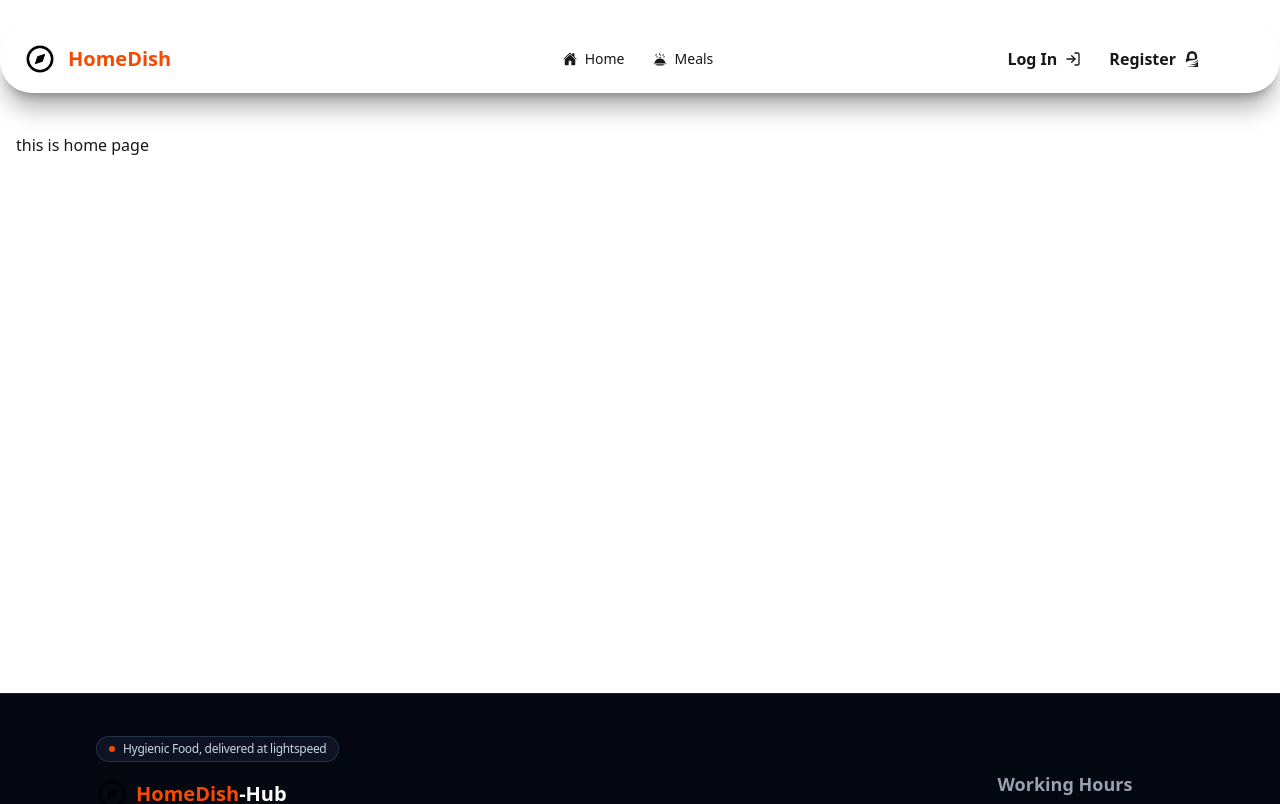
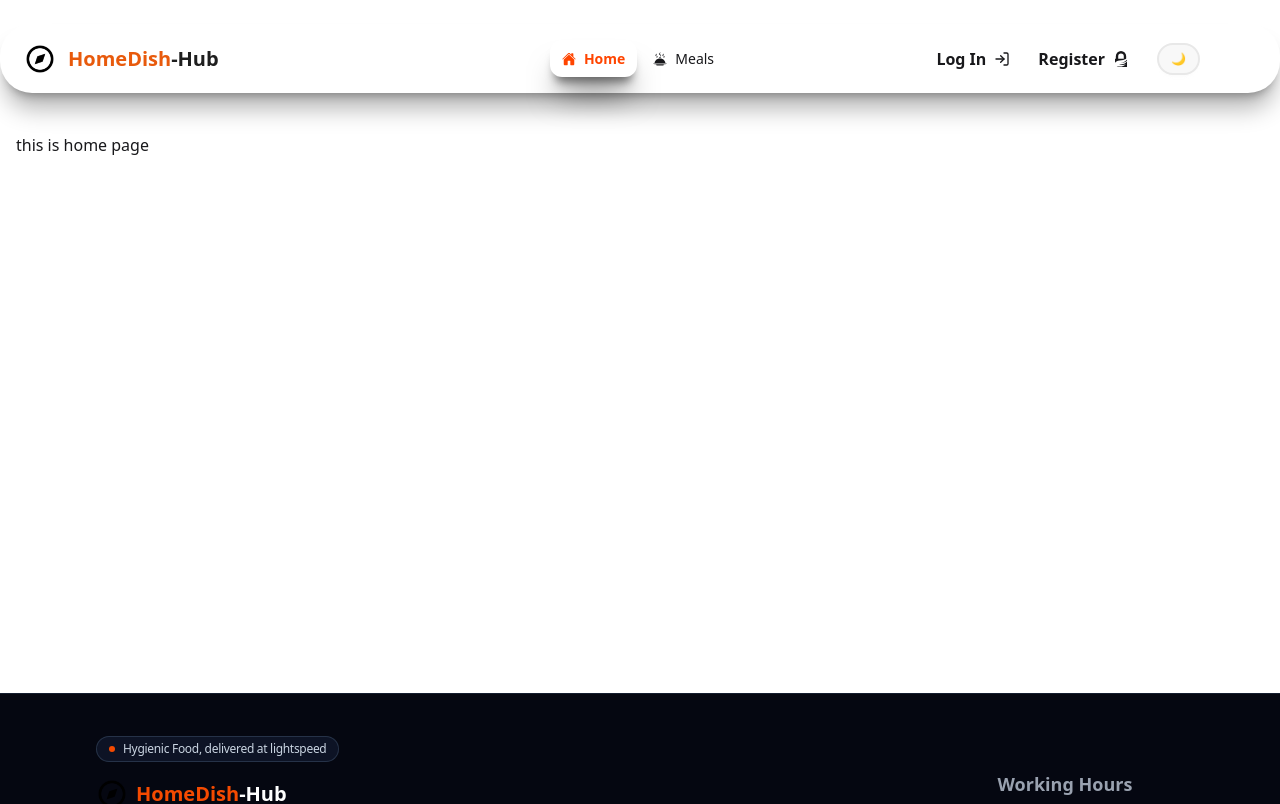
Before and after one commit to Im-TanjilHassan/homedish-hub-client, a React (Vite) app: page / in a window 1280 px wide. Shown: the top 804 px of the page. Built offline with nearby package versions, Linux system fonts and the light colour scheme; no server answers.

Commit message:
toggle theme functionalty added with localStorage

```diff
--- a/index.html
+++ b/index.html
@@ -1,5 +1,5 @@
 <!doctype html>
-<html lang="en">
+<html lang="en" data-theme="dark">
   <head>
     <meta charset="UTF-8" />
     <link rel="icon" type="image/svg+xml" href="/vite.svg" />
--- a/src/components/Navbar.jsx
+++ b/src/components/Navbar.jsx
@@ -6,6 +6,7 @@ import { SiGnuprivacyguard } from "react-icons/si";
 import logo from '../assets/logo.png'
 import { useContext } from "react";
 import { AuthContext } from "../providers/AuthProvider";
+import ThemeToggle from "./ThemeToggle";
 
 const Navbar = () => {
   const {user, loading, logOut} = useContext(AuthContext)
@@ -75,9 +76,9 @@ const Navbar = () => {
         <div className="flex justify-center items-center gap-3">
           <img src={logo} className="w-8 h-8" alt="" />
 
-          <a className="text-xl font-bold text-orange-600">
+          <a className="text-xl font-bold text-primary">
             HomeDish
-            <span className="text-white">-Hub</span>
+            <span className="text-neutral-content">-Hub</span>
           </a>
         </div>
       </div>
@@ -126,11 +127,12 @@ const Navbar = () => {
             </Link>
             <Link
               to="/register"
-              className="flex justify-center items-center gap-2 transition delay-150 ease-in-out hover:-translate-y-1 hover:scale-100 cursor-pointer font-bold"
+              className="flex justify-center items-center gap-2 transition delay-150 ease-in-out hover:-translate-y-1 hover:scale-100 cursor-pointer font-bold "
             >
               <button className="cursor-pointer">Register</button>
               <SiGnuprivacyguard />
             </Link>
+            <ThemeToggle></ThemeToggle>
           </div>
         )}
       </div>
--- /dev/null
+++ b/src/components/ThemeToggle.jsx
@@ -0,0 +1,29 @@
+import React, { useEffect, useState } from "react";
+
+const ThemeToggle = () => {
+  const [theme, setTheme] = useState(() => {
+    const savedTheme = localStorage.getItem("theme");
+    return savedTheme ? savedTheme : "light";
+  });
+
+  useEffect(() => {
+    document.documentElement.setAttribute("data-theme", theme);
+    localStorage.setItem("theme", theme);
+  }, [theme]);
+
+  const handleToggle = () => {
+    const newTheme = theme === "light" ? "dark" : "light";
+    setTheme(newTheme);
+  };
+
+  return (
+    <button
+      onClick={handleToggle}
+      className="btn btn-sm border-2 rounded-full text-primary-content"
+    >
+      {theme === "light" ? "🌙" : "☀️"}
+    </button>
+  );
+};
+
+export default ThemeToggle;
--- a/src/index.css
+++ b/src/index.css
@@ -1,2 +1,45 @@
 @import "tailwindcss";
 @plugin "daisyui";
+
+@plugin "daisyui/theme" {
+    name: "light";
+    default: true;
+    color-scheme: light;
+
+    --color-base-100: #ffffff;
+        --color-base-200: #f8f8f8;
+        --color-base-300: #eeeeee;
+
+        --color-primary: #e85a0c;
+        --color-primary-content: #ffffff;
+
+        --color-accent: #d97706;
+
+        --color-neutral: #f2f2f2;
+        --color-neutral-content: #1f1f1f;
+
+}
+
+@plugin "daisyui/theme" {
+    name: "dark";
+    color-scheme: dark;
+
+    --color-base-100: #0d0a09;
+        --color-base-200: #1a140f;
+        --color-base-300: #251d16;
+
+        --color-primary: #ff4500;
+        --color-primary-content: #ffffff;
+
+        --color-accent: #f59e0b;
+
+        --color-neutral: #2a231d;
+        --color-neutral-content: #ffffff;
+}
+
+.active{
+    color: #ff4500;
+    box-shadow: 0 25px 30px -9px rgba(0, 0, 0, 0.5),
+            0 10px 10px -5px rgba(0, 0, 0, 0.5);
+            font-weight: bold;
+}
--- a/src/layouts/mainLayout/MainLayout.jsx
+++ b/src/layouts/mainLayout/MainLayout.jsx
@@ -1,4 +1,4 @@
-import React, { useContext } from "react";
+import React, { useContext} from "react";
 import Navbar from "../../components/Navbar";
 import { Outlet } from "react-router";
 import Footer from "../../components/Footer";
@@ -13,13 +13,15 @@ const MainLayout = () => {
   }
 
   return (
-    <>
-      <Navbar />
+    <div
+      className="min-h-screen bg-base-100 text-base-content"
+    >
+      <Navbar/>
       <div className="min-h-[70vh] max-w-7xl mx-auto px-4">
         <Outlet />
       </div>
       <Footer />
-    </>
+    </div>
   );
 };
 
```
